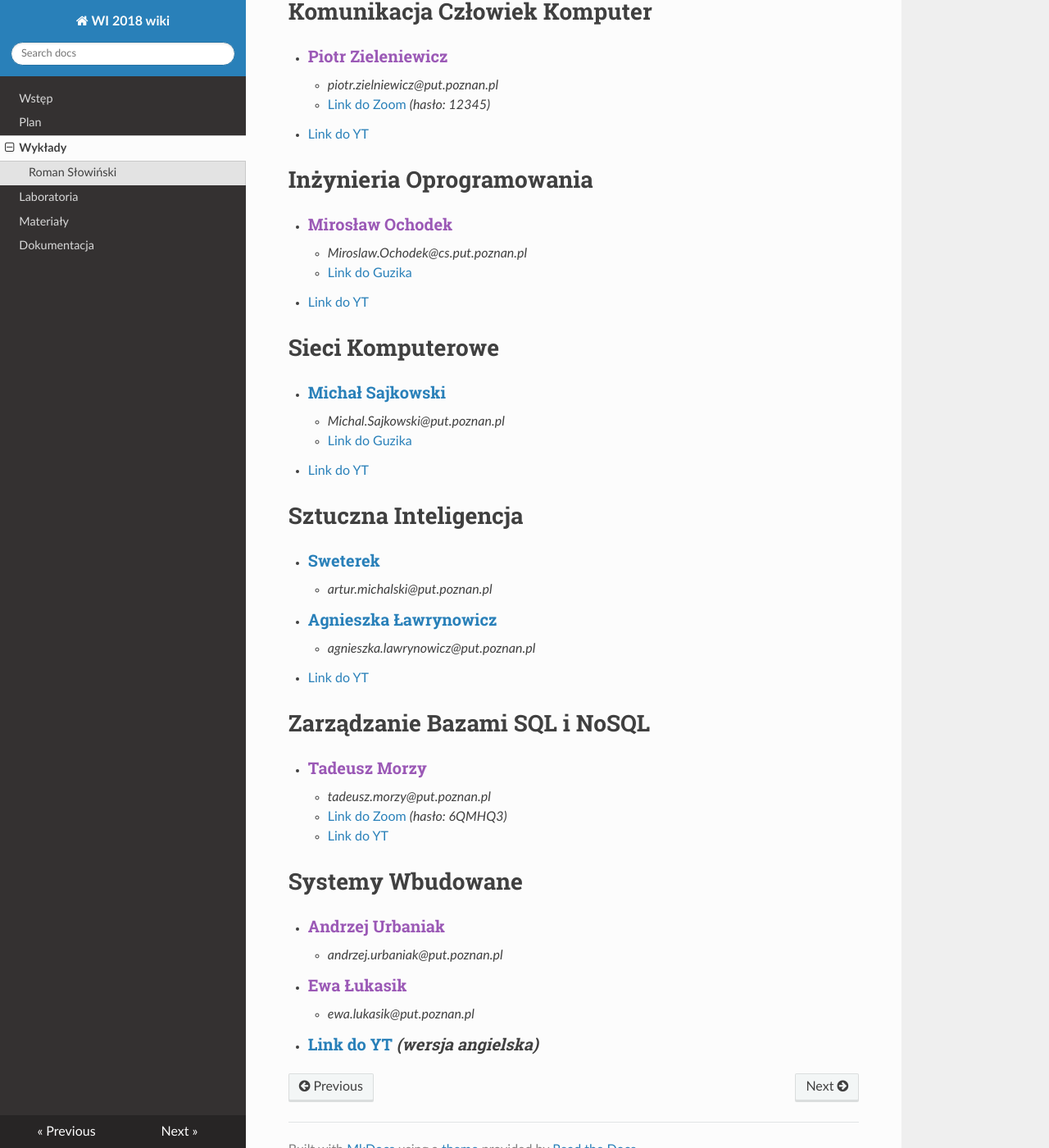
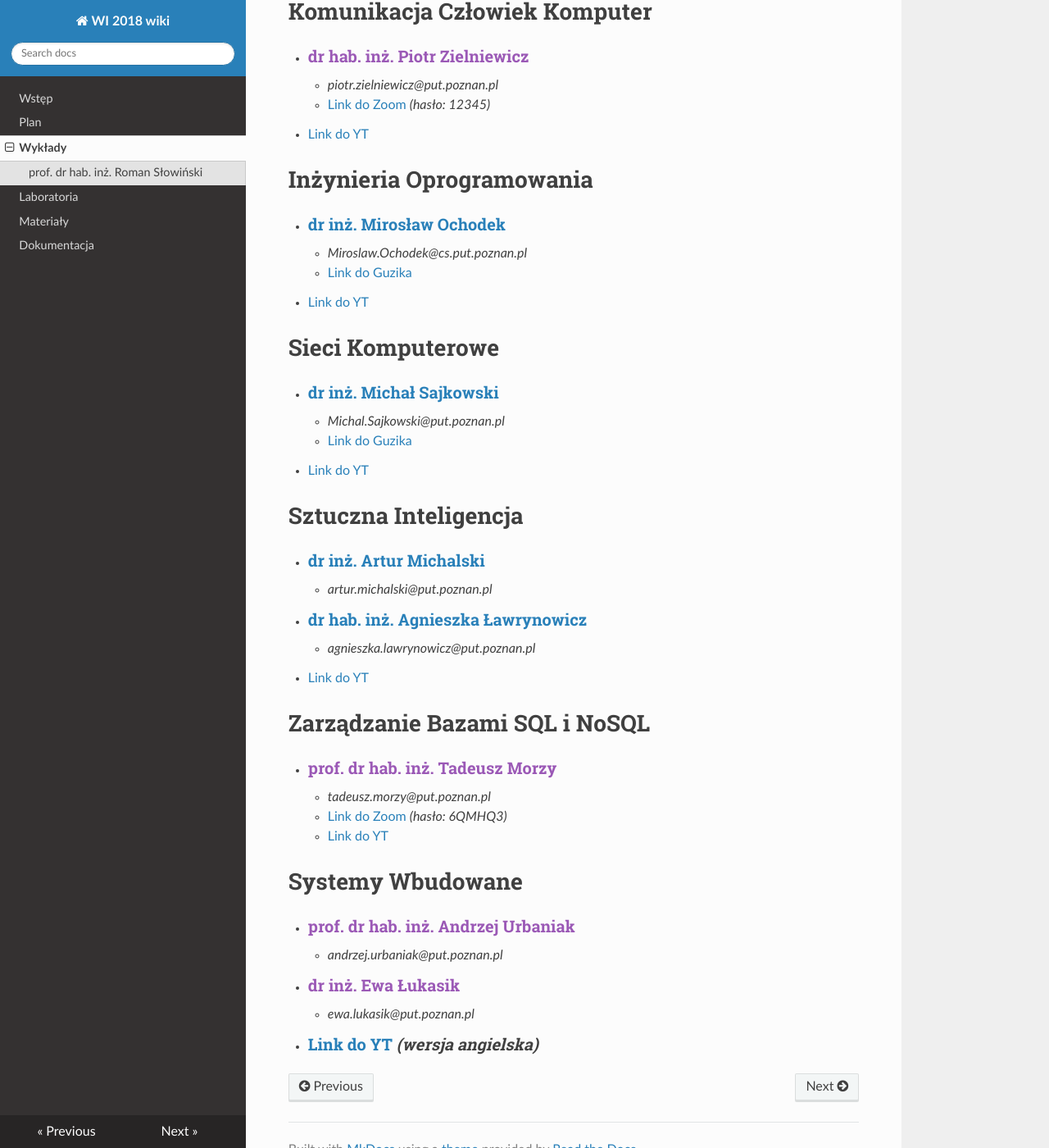
Before and after one commit to PUT-WI-18/wi18-wiki-sem5, an MkDocs documentation site: the page built from docs/wyklady.md, in a window 1280 px wide and 1400 px high, scrolled down 309 px. Shown: the whole window at 82% size. Built offline with MkDocs 1.6.1, drawn with Linux system fonts in a browser that asks for light colours; nearby versions of some CDN libraries; some of the changed text lies outside the part shown.

Commit message:
Update wyklady.md

```diff
--- a/docs/wyklady.md
+++ b/docs/wyklady.md
@@ -1,43 +1,43 @@
 # Wspomaganie decyzji
-- ### [Roman Słowiński]()
+- ### [prof. dr hab. inż. Roman Słowiński]()
     - *roman.slowinski@cs.put.poznan.pl*
     - [Link do Zoom](https://us02web.zoom.us/j/85460484417?pwd=NXpuckN3cFRKU1lwa1VLc0VoS09yQT09&uname=Piotr%20Tylczy%C5%84ski)
 - [Link do YT](https://www.youtube.com/playlist?list=PLMkIxFYizNdErj-p4leyAAZlrzIt83qja)
 
 # Komunikacja Człowiek Komputer
-- ### [Piotr Zieleniewicz]()
+- ### [dr hab. inż. Piotr Zielniewicz]()
     - *piotr.zielniewicz@put.poznan.pl*
     - [Link do Zoom](https://us02web.zoom.us/j/89124695587?pwd=Qlo3bGhvS1ZkNU4yWHViZjVNU01zUT09) *(hasło: 12345)*
 - [Link do YT](https://www.youtube.com/playlist?list=PLMkIxFYizNdHdDd2HnjsJbmGss6INHien)
 
 # Inżynieria Oprogramowania
-- ### [Mirosław Ochodek]()
+- ### [dr inż. Mirosław Ochodek](http://www.se.cs.put.poznan.pl/Members/mochodek)
     - *Miroslaw.Ochodek@cs.put.poznan.pl*
     - [Link do Guzika](https://ekursy.put.poznan.pl/mod/bigbluebuttonbn/view.php?id=470657)
 - [Link do YT](https://www.youtube.com/playlist?list=PLMkIxFYizNdHHDSYDq3y3V4A1nnIiVt-N)
 
 # Sieci Komputerowe
-- ### [Michał Sajkowski](https://www.cs.put.poznan.pl/msajkowski/for-students/)
+- ### [dr inż. Michał Sajkowski](https://www.cs.put.poznan.pl/msajkowski/for-students/)
     - *Michal.Sajkowski@put.poznan.pl*
     - [Link do Guzika](https://moodle.put.poznan.pl/course/view.php?id=4944)
 - [Link do YT](https://www.youtube.com/playlist?list=PLMkIxFYizNdH6_yz1cwQE3O6-UA97tFvf)
 
 # Sztuczna Inteligencja
-- ### [Sweterek](http://www.cs.put.poznan.pl/amichalski/si.dzienne/index.html)
+- ### [dr inż. Artur Michalski](http://www.cs.put.poznan.pl/amichalski/si.dzienne/index.html)
     - *artur.michalski@put.poznan.pl*
-- ### [Agnieszka Ławrynowicz](http://www.cs.put.poznan.pl/si/)
+- ### [dr hab. inż. Agnieszka Ławrynowicz](http://www.cs.put.poznan.pl/si/)
     - *agnieszka.lawrynowicz@put.poznan.pl*
 - [Link do YT](https://www.youtube.com/playlist?list=PLMkIxFYizNdELU_AHQxCLmQBlcSEl1QKK)
 
 # Zarządzanie Bazami SQL i NoSQL
-- ### [Tadeusz Morzy]()
+- ### [prof. dr hab. inż. Tadeusz Morzy]()
     - *tadeusz.morzy@put.poznan.pl*
     - [Link do Zoom](https://zoom.us/j/97624299482?pwd=eTRsem5vM29zTmx4a05EQWc4eW1WQT09) *(hasło: 6QMHQ3)*
     - [Link do YT](https://www.youtube.com/playlist?list=PLMkIxFYizNdHtGPHUkvYG1HQXkSVfhcm1)
 
 # Systemy Wbudowane
-- ### [Andrzej Urbaniak]()
+- ### [prof. dr hab. inż. Andrzej Urbaniak]()
     - *andrzej.urbaniak@put.poznan.pl*
-- ### [Ewa Łukasik]()
+- ### [dr inż. Ewa Łukasik]()
     - *ewa.lukasik@put.poznan.pl*
 - ### [Link do YT](https://www.youtube.com/playlist?list=PLMkIxFYizNdFtZpYbdMdLdOaqBf83PvNU) *(wersja angielska)*
```
